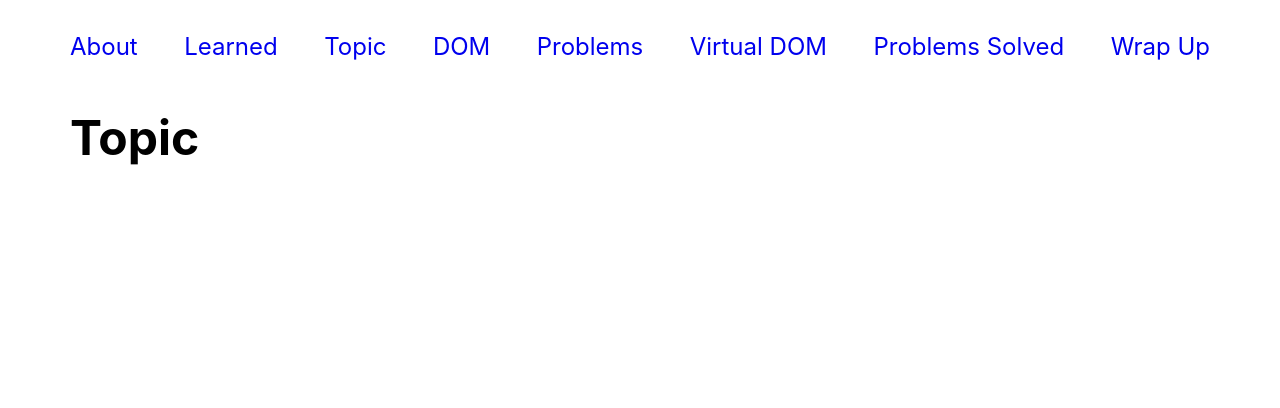
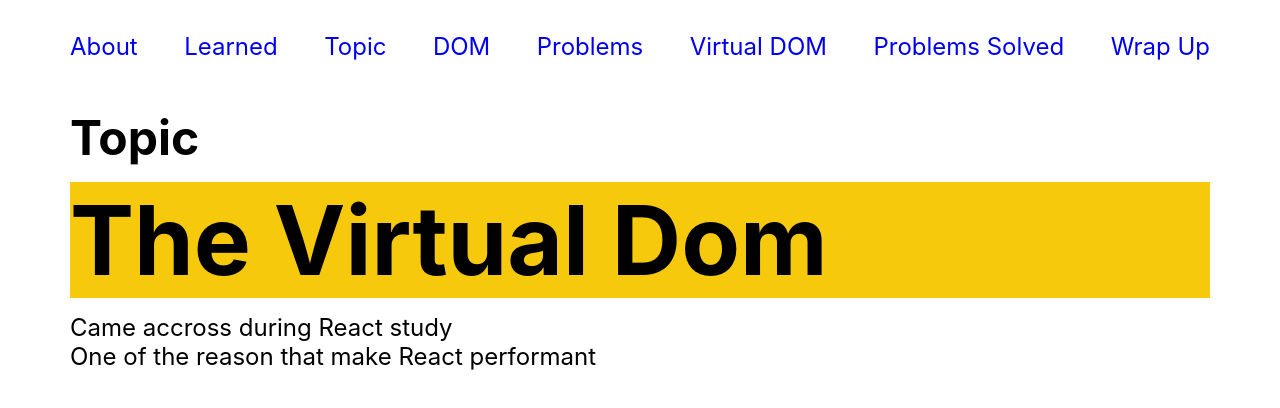
Before and after one commit to nhantran3395/eea-demo-virtual-dom-nhan-tran, a React (Create React App) app: page /topic in a window 1280 px wide. Shown: the top 408 px of the page. Built offline with nearby package versions, Linux system fonts and the light colour scheme.

Commit message:
feat: add contents on topic page

```diff
--- /dev/null
+++ b/src/pages/TopicPage.css
@@ -0,0 +1,4 @@
+#highlighted-big-heading {
+  font-size: 96px;
+  background-color: #f6c90c;
+}
--- a/src/pages/TopicPage.tsx
+++ b/src/pages/TopicPage.tsx
@@ -1,5 +1,14 @@
+import './TopicPage.css';
+
 function TopicPage() {
-  return <h1>Topic</h1>;
+  return (
+    <div>
+      <h1>Topic</h1>
+      <h1 id="highlighted-big-heading">The Virtual Dom</h1>
+      <p>Came accross during React study</p>
+      <p>One of the reason that make React performant</p>
+    </div>
+  );
 }
 
 export default TopicPage;
```
